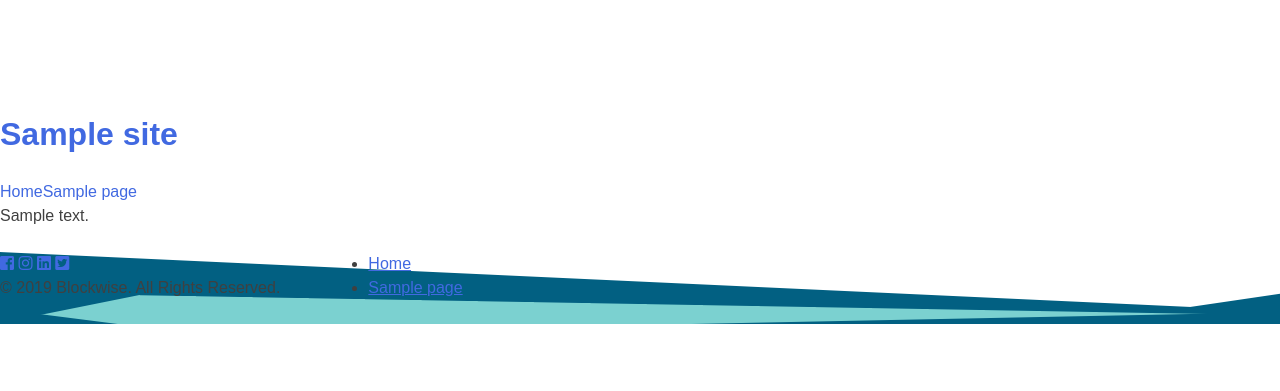
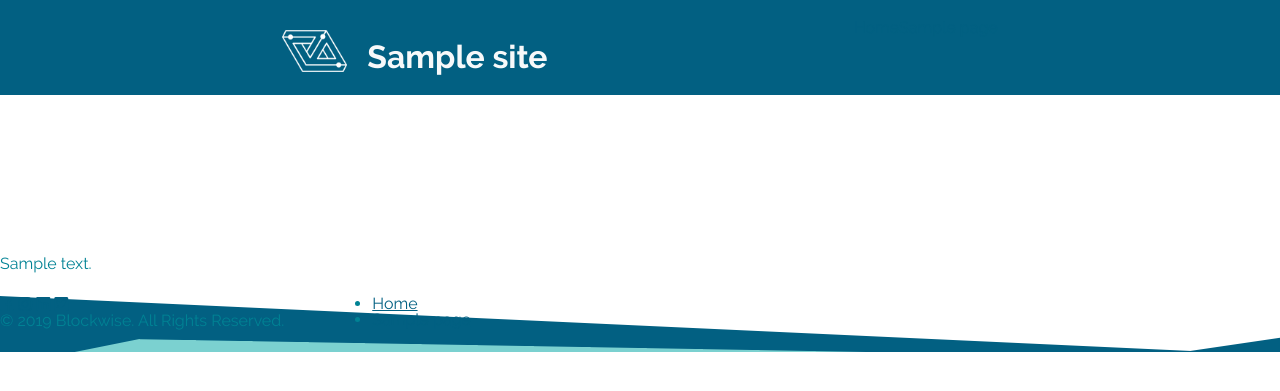
Before and after one commit to athistlethwaite/blockwise-winter-2019, a WordPress theme: template themes/blockwise-theme/home.php in a window 1280 px wide. Shown: the top 391 px of the page. Run offline with PHP 8.4 and a stand-in for WordPress, Linux system fonts and the light colour scheme; the site name, menu and one post (Sample post) are stand-ins, and other content is empty; some libraries are stand-ins or nearby versions.

Commit message:
import _header.scss

```diff
--- a/themes/blockwise-theme/sass/style.scss
+++ b/themes/blockwise-theme/sass/style.scss
@@ -47,20 +47,21 @@ Nicolas Gallagher and Jonathan Neal http://necolas.github.com/normalize.css/
 
 // Imported but not included in the stylesheet.
 
-@import "variables";
-@import "mixins";
+@import 'variables';
+@import 'mixins';
 
 // CSS included in style.css.
 
-@import "normalize";
-@import "fonts";
-@import "typography";
-@import "elements";
-@import "forms";
-@import "navigation";
-@import "modules";
-@import "widgets";
-@import "content";
-@import "media";
-@import "page-templates";
-@import "footer";
+@import 'normalize';
+@import 'fonts';
+@import 'typography';
+@import 'elements';
+@import 'forms';
+@import 'navigation';
+@import 'modules';
+@import 'widgets';
+@import 'content';
+@import 'media';
+@import 'page-templates';
+@import 'header';
+@import 'footer';
--- a/themes/blockwise-theme/style.css
+++ b/themes/blockwise-theme/style.css
@@ -352,98 +352,98 @@ th {
   font-style: normal; }
 
 @font-face {
-  font-family: 'Proxima Nova Bl';
+  font-family: 'Proxima-Nova';
   src: url("../../assets/fonts/proxima-nova/ProximaNova-Black.eot");
   src: url("../../assets/fonts/proxima-nova/ProximaNova-Black.eot?#iefix") format("embedded-opentype"), url("../../assets/fonts/proxima-nova/ProximaNova-Black.woff2") format("woff2"), url("../../assets/fonts/proxima-nova/ProximaNova-Black.woff") format("woff"), url("../../assets/fonts/proxima-nova/ProximaNova-Black.ttf") format("truetype"), url("../../assets/fonts/proxima-nova/ProximaNova-Black.svg#ProximaNova-Black") format("svg");
   font-weight: 900;
   font-style: normal; }
 
 @font-face {
-  font-family: 'Proxima Nova Lt';
+  font-family: 'Proxima-Nova';
   src: url("ProximaNova-Semibold.eot");
   src: url("../../assets/fonts/proxima-nova/ProximaNova-Semibold.eot?#iefix") format("embedded-opentype"), url("../../assets/fonts/proxima-nova/ProximaNova-Semibold.woff2") format("woff2"), url("../../assets/fonts/proxima-nova/ProximaNova-Semibold.woff") format("woff"), url("../../assets/fonts/proxima-nova/ProximaNova-Semibold.ttf") format("truetype"), url("../../assets/fonts/proxima-nova/ProximaNova-Semibold.svg#ProximaNova-Semibold") format("svg");
   font-weight: 600;
   font-style: normal; }
 
 @font-face {
-  font-family: 'Proxima Nova Lt';
+  font-family: 'Proxima-Nova';
   src: url("../../assets/fonts/proxima-nova/ProximaNova-LightIt.eot");
   src: url("../../assets/fonts/proxima-nova/ProximaNova-LightIt.eot?#iefix") format("embedded-opentype"), url("../../assets/fonts/proxima-nova/ProximaNova-LightIt.woff2") format("woff2"), url("../../assets/fonts/proxima-nova/ProximaNova-LightIt.woff") format("woff"), url("../../assets/fonts/proxima-nova/ProximaNova-LightIt.ttf") format("truetype"), url("../../assets/fonts/proxima-nova/ProximaNova-LightIt.svg#ProximaNova-LightIt") format("svg");
   font-weight: 300;
   font-style: italic; }
 
 @font-face {
-  font-family: 'Proxima Nova Th';
+  font-family: 'Proxima-Nova';
   src: url("../../assets/fonts/proxima-nova/ProximaNova-Extrabld.eot");
   src: url("../../assets/fonts/proxima-nova/ProximaNova-Extrabld.eot?#iefix") format("embedded-opentype"), url("../../assets/fonts/proxima-nova/ProximaNova-Extrabld.woff2") format("woff2"), url("../../assets/fonts/proxima-nova/ProximaNova-Extrabld.woff") format("woff"), url("../../assets/fonts/proxima-nova/ProximaNova-Extrabld.ttf") format("truetype"), url("../../assets/fonts/proxima-nova/ProximaNova-Extrabld.svg#ProximaNova-Extrabld") format("svg");
   font-weight: 800;
   font-style: normal; }
 
 @font-face {
-  font-family: 'Proxima Nova Th';
+  font-family: 'Proxima-Nova';
   src: url("../../assets/fonts/proxima-nova/ProximaNova-Thin.eot");
   src: url("../../assets/fonts/proxima-nova/ProximaNova-Thin.eot?#iefix") format("embedded-opentype"), url("../../assets/fonts/proxima-nova/ProximaNova-Thin.woff2") format("woff2"), url("../../assets/fonts/proxima-nova/ProximaNova-Thin.woff") format("woff"), url("../../assets/fonts/proxima-nova/ProximaNova-Thin.ttf") format("truetype"), url("../../assets/fonts/proxima-nova/ProximaNova-Thin.svg#ProximaNova-Thin") format("svg");
   font-weight: 100;
   font-style: normal; }
 
 @font-face {
-  font-family: 'Proxima Nova Rg';
+  font-family: 'Proxima-Nova';
   src: url("../../assets/fonts/proxima-nova/ProximaNova-Regular.eot");
   src: url("../../assets/fonts/proxima-nova/ProximaNova-Regular.eot?#iefix") format("embedded-opentype"), url("../../assets/fonts/proxima-nova/ProximaNova-Regular.woff2") format("woff2"), url("../../assets/fonts/proxima-nova/ProximaNova-Regular.woff") format("woff"), url("../../assets/fonts/proxima-nova/ProximaNova-Regular.ttf") format("truetype"), url("../../assets/fonts/proxima-nova/ProximaNova-Regular.svg#ProximaNova-Regular") format("svg");
   font-weight: normal;
   font-style: normal; }
 
 @font-face {
-  font-family: 'Proxima Nova Lt';
+  font-family: 'Proxima-Nova';
   src: url("../../assets/fonts/proxima-nova/ProximaNova-Light.eot");
   src: url("../../assets/fonts/proxima-nova/ProximaNova-Light.eot?#iefix") format("embedded-opentype"), url("../../assets/fonts/proxima-nova/ProximaNova-Light.woff2") format("woff2"), url("../../assets/fonts/proxima-nova/ProximaNova-Light.woff") format("woff"), url("../../assets/fonts/proxima-nova/ProximaNova-Light.ttf") format("truetype"), url("../../assets/fonts/proxima-nova/ProximaNova-Light.svg#ProximaNova-Light") format("svg");
   font-weight: 300;
   font-style: normal; }
 
 @font-face {
-  font-family: 'Proxima Nova Th';
+  font-family: 'Proxima-Nova';
   src: url("../../assets/fonts/proxima-nova/ProximaNova-ExtrabldIt.eot");
   src: url("../../assets/fonts/proxima-nova/ProximaNova-ExtrabldIt.eot?#iefix") format("embedded-opentype"), url("../../assets/fonts/proxima-nova/ProximaNova-ExtrabldIt.woff2") format("woff2"), url("../../assets/fonts/proxima-nova/ProximaNova-ExtrabldIt.woff") format("woff"), url("../../assets/fonts/proxima-nova/ProximaNova-ExtrabldIt.ttf") format("truetype"), url("../../assets/fonts/proxima-nova/ProximaNova-ExtrabldIt.svg#ProximaNova-ExtrabldIt") format("svg");
   font-weight: 800;
   font-style: italic; }
 
 @font-face {
-  font-family: 'Proxima Nova Bl';
+  font-family: 'Proxima-Nova';
   src: url("../../assets/fonts/proxima-nova/ProximaNova-BlackIt.eot");
   src: url("../../assets/fonts/proxima-nova/ProximaNova-BlackIt.eot?#iefix") format("embedded-opentype"), url("../../assets/fonts/proxima-nova/ProximaNova-BlackIt.woff2") format("woff2"), url("../../assets/fonts/proxima-nova/ProximaNova-BlackIt.woff") format("woff"), url("../../assets/fonts/proxima-nova/ProximaNova-BlackIt.ttf") format("truetype"), url("../../assets/fonts/proxima-nova/ProximaNova-BlackIt.svg#ProximaNova-BlackIt") format("svg");
   font-weight: 900;
   font-style: italic; }
 
 @font-face {
-  font-family: 'Proxima Nova Th';
+  font-family: 'Proxima-Nova';
   src: url("../../assets/fonts/proxima-nova/ProximaNova-ThinIt.eot");
   src: url("../../assets/fonts/proxima-nova/ProximaNova-ThinIt.eot?#iefix") format("embedded-opentype"), url("../../assets/fonts/proxima-nova/ProximaNova-ThinIt.woff2") format("woff2"), url("../../assets/fonts/proxima-nova/ProximaNova-ThinIt.woff") format("woff"), url("../../assets/fonts/proxima-nova/ProximaNova-ThinIt.ttf") format("truetype"), url("../../assets/fonts/proxima-nova/ProximaNova-ThinIt.svg#ProximaNova-ThinIt") format("svg");
   font-weight: 100;
   font-style: italic; }
 
 @font-face {
-  font-family: 'Proxima Nova Lt';
+  font-family: 'Proxima-Nova';
   src: url("../../assets/fonts/proxima-nova/ProximaNova-SemiboldIt.eot");
   src: url("../../assets/fonts/proxima-nova/ProximaNova-SemiboldIt.eot?#iefix") format("embedded-opentype"), url("../../assets/fonts/proxima-nova/ProximaNova-SemiboldIt.woff2") format("woff2"), url("../../assets/fonts/proxima-nova/ProximaNova-SemiboldIt.woff") format("woff"), url("../../assets/fonts/proxima-nova/ProximaNova-SemiboldIt.ttf") format("truetype"), url("../../assets/fonts/proxima-nova/ProximaNova-SemiboldIt.svg#ProximaNova-SemiboldIt") format("svg");
   font-weight: 600;
   font-style: italic; }
 
 @font-face {
-  font-family: 'Proxima Nova Rg';
+  font-family: 'Proxima-Nova';
   src: url("../../assets/fonts/proxima-nova/ProximaNova-Bold.eot");
   src: url("../../assets/fonts/proxima-nova/ProximaNova-Bold.eot?#iefix") format("embedded-opentype"), url("../../assets/fonts/proxima-nova/ProximaNova-Bold.woff2") format("woff2"), url("../../assets/fonts/proxima-nova/ProximaNova-Bold.woff") format("woff"), url("../../assets/fonts/proxima-nova/ProximaNova-Bold.ttf") format("truetype"), url("../../assets/fonts/proxima-nova/ProximaNova-Bold.svg#ProximaNova-Bold") format("svg");
   font-weight: bold;
   font-style: normal; }
 
 @font-face {
-  font-family: 'Proxima Nova Rg';
+  font-family: 'Proxima-Nova';
   src: url("../../assets/fonts/proxima-nova/ProximaNova-BoldIt.eot");
   src: url("../../assets/fonts/proxima-nova/ProximaNova-BoldIt.eot?#iefix") format("embedded-opentype"), url("../../assets/fonts/proxima-nova/ProximaNova-BoldIt.woff2") format("woff2"), url("../../assets/fonts/proxima-nova/ProximaNova-BoldIt.woff") format("woff"), url("../../assets/fonts/proxima-nova/ProximaNova-BoldIt.ttf") format("truetype"), url("../../assets/fonts/proxima-nova/ProximaNova-BoldIt.svg#ProximaNova-BoldIt") format("svg");
   font-weight: bold;
   font-style: italic; }
 
 @font-face {
-  font-family: 'Proxima Nova Rg';
+  font-family: 'Proxima-Nova';
   src: url("../../assets/fonts/proxima-nova/ProximaNova-RegularIt.eot");
   src: url("../../assets/fonts/proxima-nova/ProximaNova-RegularIt.eot?#iefix") format("embedded-opentype"), url("../../assets/fonts/proxima-nova/ProximaNova-RegularIt.woff2") format("woff2"), url("../../assets/fonts/proxima-nova/ProximaNova-RegularIt.woff") format("woff"), url("../../assets/fonts/proxima-nova/ProximaNova-RegularIt.ttf") format("truetype"), url("../../assets/fonts/proxima-nova/ProximaNova-RegularIt.svg#ProximaNova-RegularIt") format("svg");
   font-weight: normal;
@@ -457,21 +457,30 @@ button,
 input,
 select,
 textarea {
-  color: #404040;
-  font-family: sans-serif;
+  color: #008294;
+  font-family: "Raleway";
   font-size: 16px;
   font-size: 1rem;
-  line-height: 1.5; }
+  line-height: 1; }
 
 /* Headings */
-h1, h2, h3, h4, h5, h6 {
-  clear: both; }
+h1,
+h2,
+h3,
+h4,
+h5,
+h6 {
+  clear: both;
+  color: #026082; }
 
 /* Copy */
 p {
   margin-bottom: 1.5rem; }
 
-dfn, cite, em, i {
+dfn,
+cite,
+em,
+i {
   font-style: italic; }
 
 blockquote {
@@ -485,22 +494,27 @@ pre {
   font-family: "Courier 10 Pitch", Courier, monospace;
   font-size: 15px;
   font-size: 0.9375rem;
-  line-height: 1.6;
+  line-height: 1;
   margin-bottom: 1.6rem;
   max-width: 100%;
   overflow: auto;
   padding: 1.6rem; }
 
-code, kbd, tt, var {
+code,
+kbd,
+tt,
+var {
   font-family: Monaco, Consolas, "Andale Mono", "DejaVu Sans Mono", monospace;
   font-size: 15px;
   font-size: 0.9375rem; }
 
-abbr, acronym {
+abbr,
+acronym {
   border-bottom: 1px dotted #666;
   cursor: help; }
 
-mark, ins {
+mark,
+ins {
   background: #fff9c0;
   text-decoration: none; }
 
@@ -644,11 +658,11 @@ textarea {
 --------------------------------------------------------------*/
 /* Links */
 a {
-  color: royalblue; }
+  color: #026082; }
   a:visited {
-    color: purple; }
+    color: #026082; }
   a:hover, a:focus, a:active {
-    color: midnightblue; }
+    color: #ffae4e; }
   a:focus {
     outline: thin dotted; }
   a:hover, a:active {
@@ -894,11 +908,47 @@ object {
 # Page Templates
 --------------------------------------------------------------*/
 /* Front page */
+.site-header {
+  position: fixed;
+  top: 0; }
+  .admin-bar .site-header {
+    top: 46px; }
+    @media screen and (min-width: 783px) {
+      .admin-bar .site-header {
+        top: 32px; } }
+
+.site-content {
+  margin-top: 20%; }
+
+.site-header {
+  position: fixed;
+  width: 100%;
+  top: 0; }
+  .site-header .main-navigation {
+    background-color: #026082;
+    display: -webkit-box;
+    display: -ms-flexbox;
+    display: flex;
+    -webkit-box-pack: space-evenly;
+        -ms-flex-pack: space-evenly;
+            justify-content: space-evenly; }
+    .site-header .main-navigation a {
+      margin-top: 20px;
+      display: -webkit-box;
+      display: -ms-flexbox;
+      display: flex; }
+      .site-header .main-navigation a h1 {
+        color: #f7f9fa; }
+      .site-header .main-navigation a img {
+        max-height: 70%;
+        padding-top: 10px;
+        padding-right: 20px; }
+
 /*--------------------------------------------------------------
 # Footer
 --------------------------------------------------------------*/
 .site-info {
-  background-image: url("../assets/images/FooterBg.png");
+  background-image: url("../../assets/images/FooterBg.png");
   display: -webkit-box;
   display: -ms-flexbox;
   display: flex;
```
